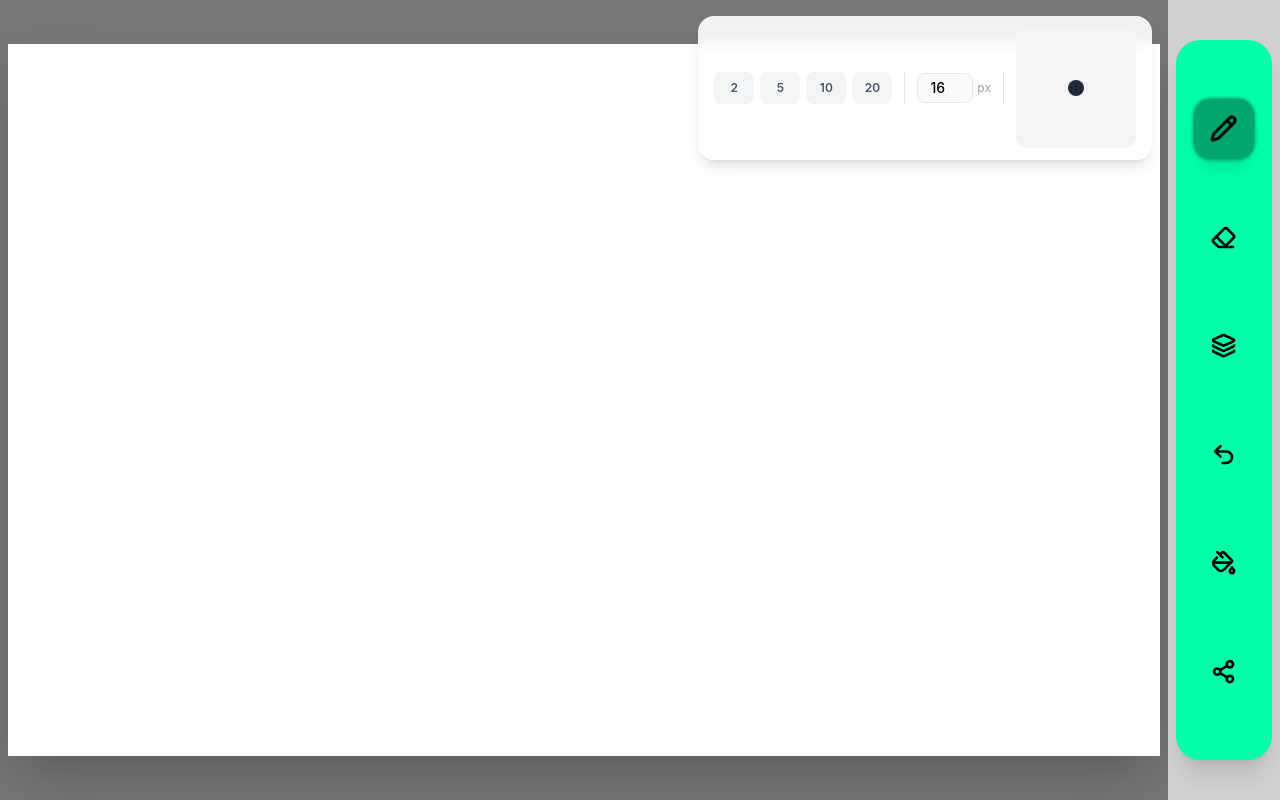
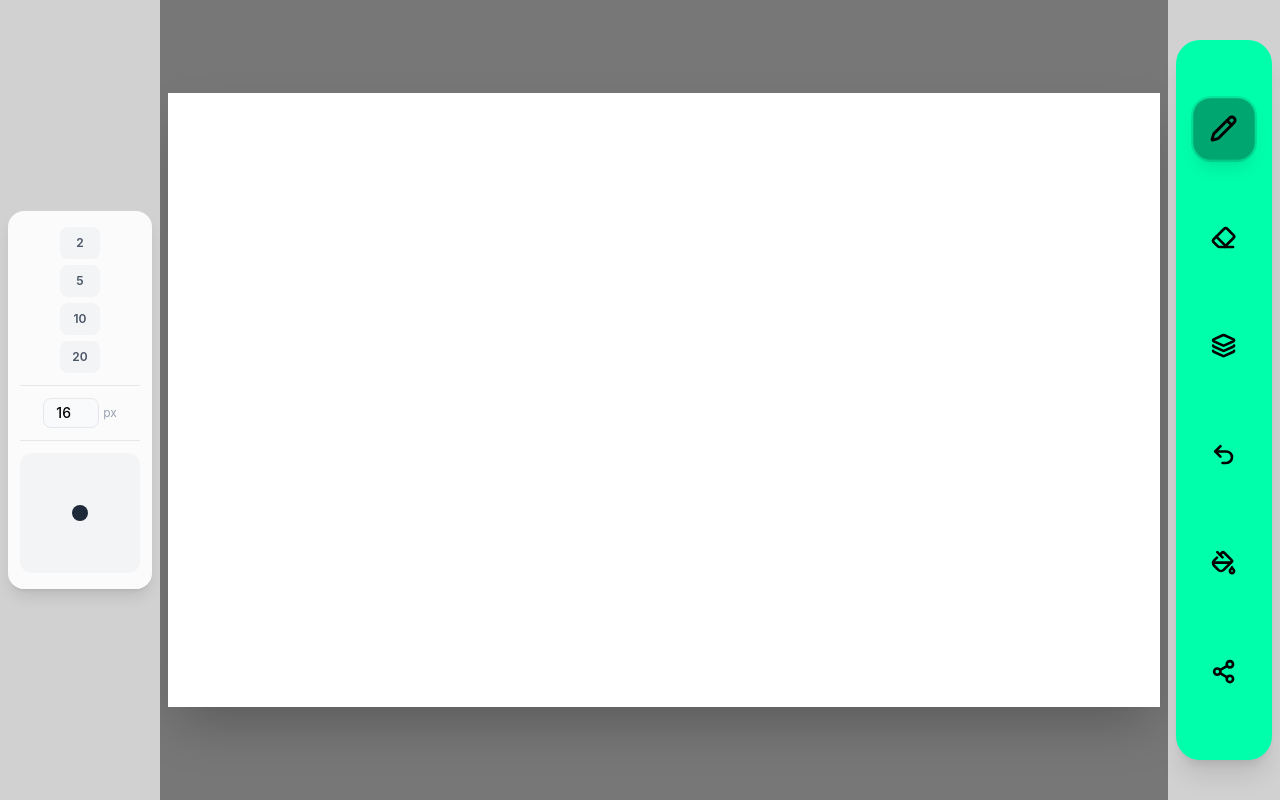
Before and after one commit to 12a1070/Aimag, a React (Vite) app: page / in a window 1280 px wide. Built offline with nearby package versions, Linux system fonts and the light colour scheme.

Commit message:
feat: BrushSizeSelectorをレイアウトに組み込みキャンバスへの被りを解消

```diff
--- a/src/App.jsx
+++ b/src/App.jsx
@@ -12,6 +12,14 @@ function App() {
 
   return (
     <div className="relative flex h-dvh w-screen flex-col overflow-hidden bg-[#E5E5E5] md:flex-row landscape:flex-row">
+      {/* スマホ: キャンバス上部に横方向 / PC: キャンバス左側に縦方向 */}
+      <div className="flex shrink-0 items-center justify-center bg-[#D1D1D1] px-2 py-2">
+        <BrushSizeSelector
+          size={drawing.brushSize}
+          onSizeChange={drawing.setBrushSize}
+          toolMode={drawing.toolMode}
+        />
+      </div>
       <DrawingCanvas
         canvasRef={drawing.canvasRef}
         canvasHandlers={drawing.canvasHandlers}
@@ -20,15 +28,6 @@ function App() {
         cursorScale={drawing.cursorScale}
         brushSize={drawing.brushSize}
       />
-      <div className="pointer-events-none absolute inset-0 flex items-end justify-center pb-28 landscape:items-start landscape:justify-end landscape:pb-0 landscape:pr-32 landscape:pt-4 md:items-start md:justify-end md:pb-0 md:pr-36 md:pt-4">
-        <div className="pointer-events-auto">
-          <BrushSizeSelector
-            size={drawing.brushSize}
-            onSizeChange={drawing.setBrushSize}
-            toolMode={drawing.toolMode}
-          />
-        </div>
-      </div>
       <Toolbar
         toolMode={drawing.toolMode}
         onSelectTool={drawing.setToolMode}
--- a/src/components/BrushSizeSelector.jsx
+++ b/src/components/BrushSizeSelector.jsx
@@ -35,8 +35,9 @@ const BrushSizeSelector = React.memo(function BrushSizeSelector({
   const isEraser = toolMode === "eraser";
 
   return (
-    <div className="flex items-center gap-3 rounded-2xl bg-white/90 px-4 py-3 shadow-lg backdrop-blur-sm">
-      <div className="flex gap-1.5">
+    <div className="flex flex-row items-center gap-3 rounded-2xl bg-white/90 px-4 py-3 shadow-lg backdrop-blur-sm landscape:flex-col landscape:px-3 landscape:py-4 md:flex-col md:px-3 md:py-4">
+      {/* プリセットボタン: スマホ=横並び / PC=縦並び */}
+      <div className="flex flex-row gap-1.5 landscape:flex-col md:flex-col">
         {PRESETS.map((p) => (
           <button
             key={p}
@@ -44,7 +45,7 @@ const BrushSizeSelector = React.memo(function BrushSizeSelector({
             onClick={() => onSizeChange(p)}
             className={`h-8 w-10 rounded-lg text-xs font-semibold transition-all active:scale-95 ${
               size === p
-                ? "scale-105 bg-black text-white shadow-md"
+                ? "scale-105 bg-[#00FFAB] text-black shadow-md"
                 : "bg-gray-100 text-gray-600 hover:bg-gray-200"
             }`}
           >
@@ -53,7 +54,8 @@ const BrushSizeSelector = React.memo(function BrushSizeSelector({
         ))}
       </div>
 
-      <div className="h-8 w-px shrink-0 bg-gray-200" />
+      {/* 区切り: スマホ=縦線 / PC=横線 */}
+      <div className="h-8 w-px shrink-0 bg-gray-200 landscape:h-px landscape:w-full md:h-px md:w-full" />
 
       <div className="flex items-center gap-1">
         <input
@@ -69,14 +71,13 @@ const BrushSizeSelector = React.memo(function BrushSizeSelector({
         <span className="text-xs text-gray-400">px</span>
       </div>
 
-      <div className="h-8 w-px shrink-0 bg-gray-200" />
+      {/* 区切り: スマホ=縦線 / PC=横線 */}
+      <div className="h-8 w-px shrink-0 bg-gray-200 landscape:h-px landscape:w-full md:h-px md:w-full" />
 
       <div className="flex h-[7.5rem] w-[7.5rem] shrink-0 items-center justify-center rounded-xl bg-gray-100">
         <div
           className={`rounded-full transition-all ${
-            isEraser
-              ? "border-2 border-gray-300 bg-white"
-              : "bg-gray-800"
+            isEraser ? "border-2 border-gray-300 bg-white" : "bg-gray-800"
           }`}
           style={{ width: previewDiameter, height: previewDiameter }}
         />
```
